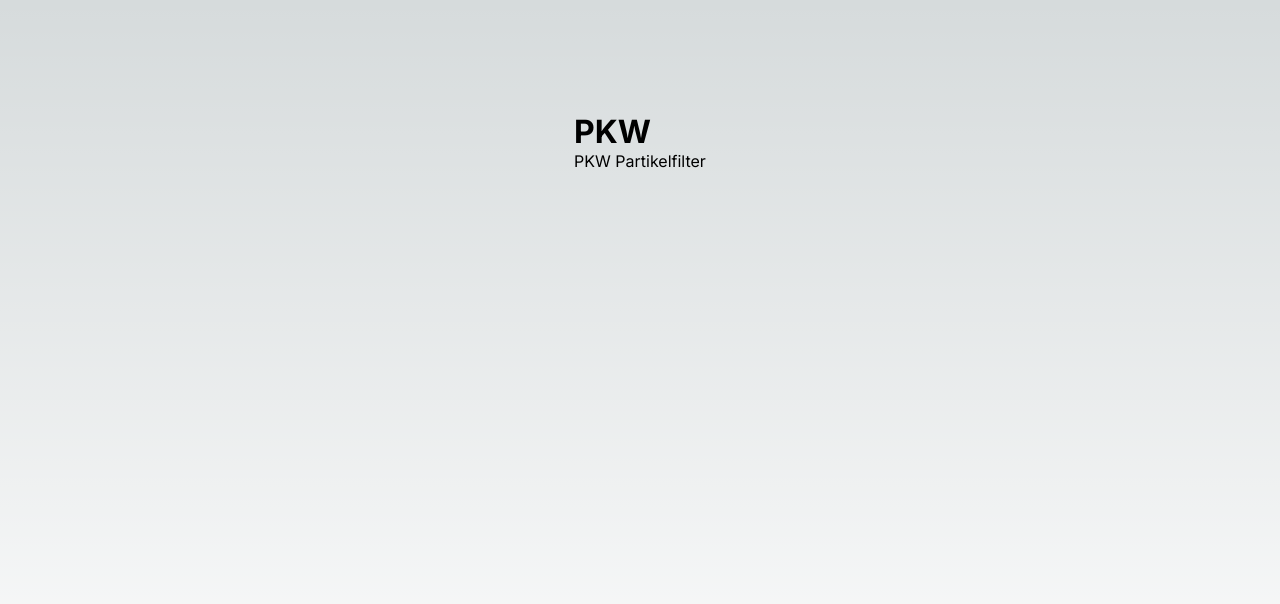
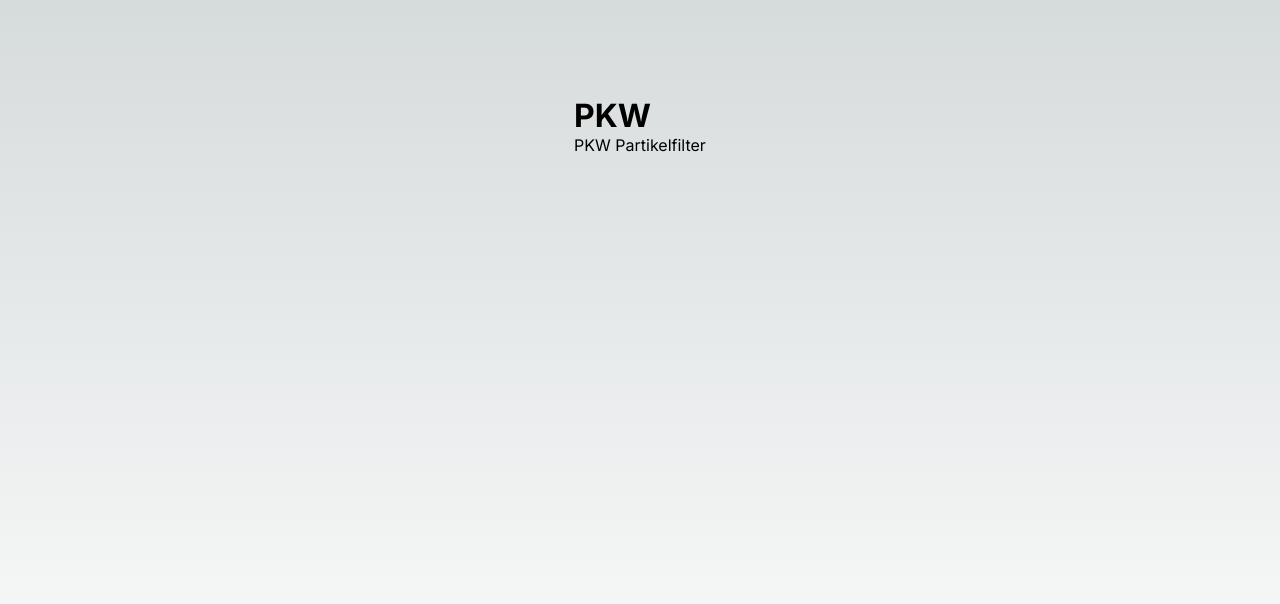
Before and after one commit to Aleks-Nazarenko/hika-headless-next, a Next.js app: page /pkw-partikelfilter in a window 1280 px wide. Shown: the top 604 px of the page. Built offline with nearby package versions, Linux system fonts and the light colour scheme.

Commit message:
Update Home.module.css

```diff
--- a/styles/Home.module.css
+++ b/styles/Home.module.css
@@ -3,7 +3,7 @@
   flex-direction: column;
   justify-content: space-between;
   align-items: center;
-  padding: 7rem;
+  padding: 6rem;
   min-height: 100vh;
 }
 
```
